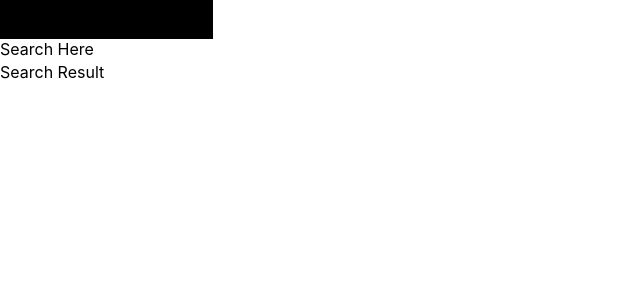
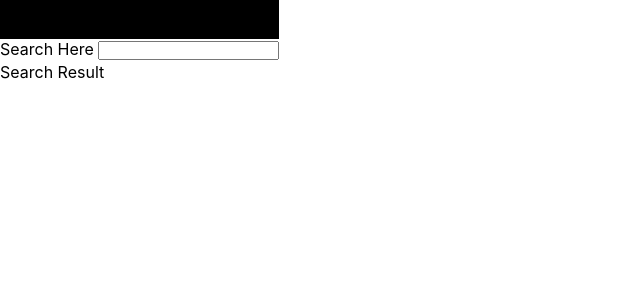
Before and after one commit to inidaname/react-graphql-spotify, a React (Create React App) app: page / in a window 1280 px wide. Shown: the top 300 px of the page, without its empty margins (0-640 px from the left). Built offline with nearby package versions, Linux system fonts and the light colour scheme.

Commit message:
add input search text

```diff
--- a/src/components/search/Search.tsx
+++ b/src/components/search/Search.tsx
@@ -8,7 +8,7 @@ interface Props {
 const Search: FunctionComponent = (props: Props): ReactElement => {
   return (
     <section className={styles.searchSpace}>
-      Search Here
+      Search Here <input type="search" name="" aria-label='Search by artist name' id="" />
     </section>
   )
 }
```
